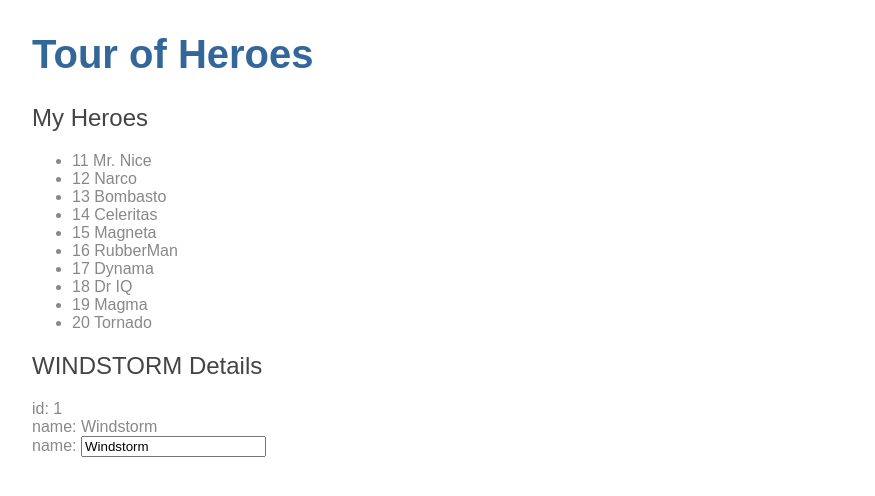
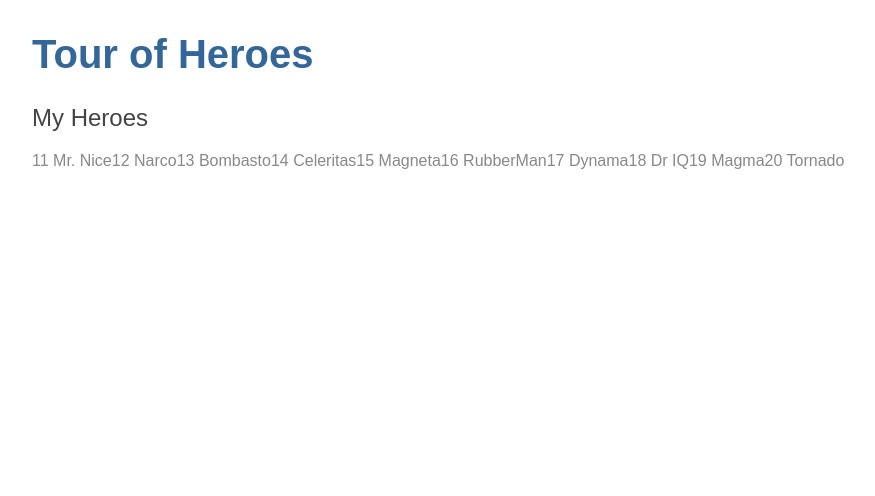
Before and after one commit to Matrix159/angular-tour-of-heroes, an Angular app: page / in a window 1280 px wide. Shown: the top 496 px of the page, without its empty margins (0-875 px from the left). Built offline with nearby package versions, Linux system fonts and the light colour scheme.

Commit message:
Some more updates

```diff
--- a/src/app/heroes/heroes.component.css
+++ b/src/app/heroes/heroes.component.css
@@ -0,0 +1,14 @@
+ul {
+  margin: 0;
+  padding: 0;
+}
+
+li {
+  display: inline-block;
+  margin-left: 0;
+}
+.selected {
+  display: block;
+  color: blue;
+  border: 1px solid lightblue;
+}
--- a/src/app/heroes/heroes.component.html
+++ b/src/app/heroes/heroes.component.html
@@ -1,14 +1,16 @@
 <h2>My Heroes</h2>
 <ul class="heroes">
-  <li *ngFor="let hero of heroes">
+  <li *ngFor="let hero of heroes" (click)="onSelect(hero)" [class.selected]="hero === selectedHero">
     <span class="badge">{{hero.id}}</span> {{hero.name}}
   </li>
 </ul>
-<h2>{{hero.name | uppercase}} Details</h2>
-<div><span>id: </span>{{hero.id}}</div>
-<div><span>name: </span>{{hero.name}}</div>
-<div>
-  <label>name:
-    <input [(ngModel)]="hero.name" placeholder="name">
-  </label>
+<div *ngIf="selectedHero">
+  <h2>{{selectedHero.name | uppercase}} Details</h2>
+  <div><span>id: </span>{{selectedHero.id}}</div>
+  <div><span>name: </span>{{selectedHero.name}}</div>
+  <div>
+    <label>name:
+      <input [(ngModel)]="selectedHero.name" placeholder="name">
+    </label>
+  </div>
 </div>
--- a/src/app/heroes/heroes.component.ts
+++ b/src/app/heroes/heroes.component.ts
@@ -8,14 +8,15 @@
   styleUrls: ['./heroes.component.css']
 })
 export class HeroesComponent implements OnInit {
-  hero: Hero = {
-    id: 1,
-    name: 'Windstorm'
-  };
   heroes = HEROES;
+  selectedHero: Hero;
   constructor() { }
 
   ngOnInit() {
   }
 
+  onSelect(hero: Hero): void {
+    this.selectedHero = hero;
+  }
+
 }
```
